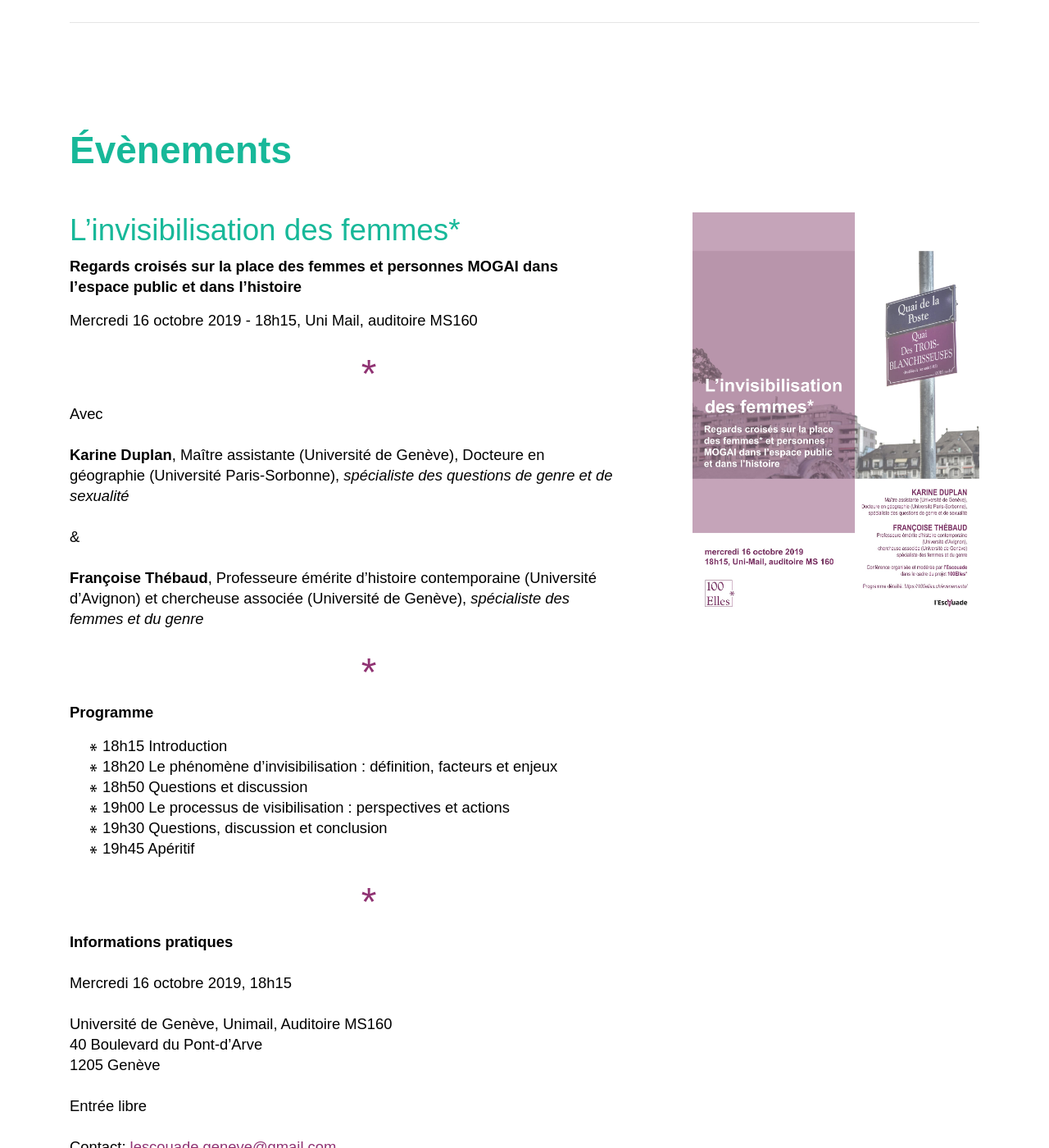
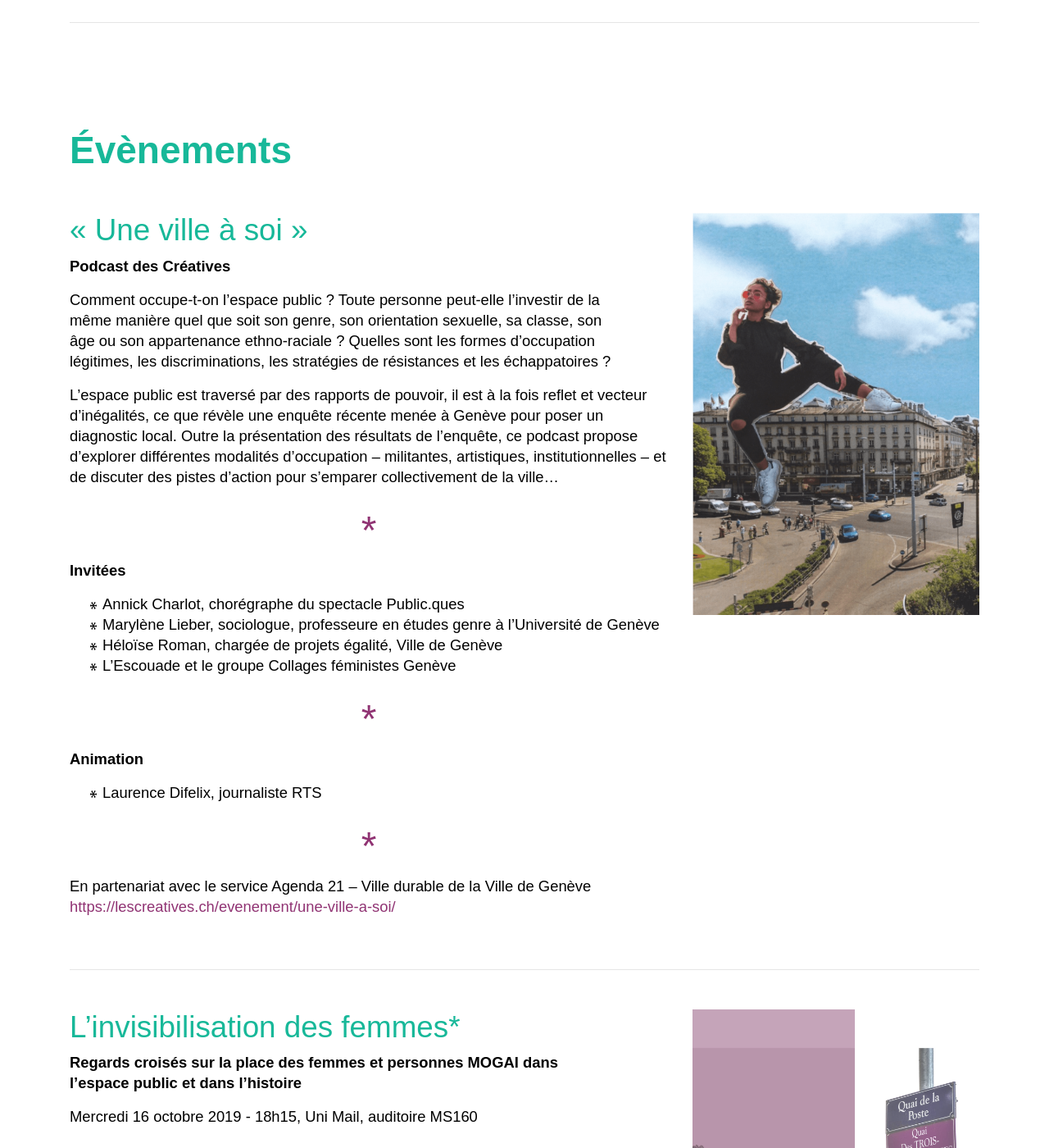
Before and after one commit to larucheio/100elles.ch, a Jekyll site: the page built from partenaires-collaboration-evenements/index.html, in a window 1280 px wide and 1400 px high, scrolled down 1350 px. Shown: the whole window at 82% size. Built offline with Jekyll 4.4.1, drawn with Linux system fonts in a browser that asks for light colours.

Commit message:
Ajout d'un évènement

```diff
--- a/partenaires-collaboration-evenements/index.html
+++ b/partenaires-collaboration-evenements/index.html
@@ -61,6 +61,51 @@ layout: main
 
 
     <h1>Évènements</h1>
+    <div class="row mt-5">
+      <div class="col-12 col-lg-8">
+        <h2>« Une ville à soi »</h2>
+        <p class="paragraph font-weight-bold">
+          Podcast des Créatives
+        </p>
+        <p class="paragraph">
+          Comment occupe-t-on l’espace public ? Toute personne peut-elle l’investir de la même manière quel que soit son genre, son orientation sexuelle, sa classe, son âge ou son appartenance ethno-raciale ? Quelles sont les formes d’occupation légitimes, les discriminations, les stratégies de résistances et les échappatoires ?
+        </p>
+        <p>
+          L’espace public est traversé par des rapports de pouvoir, il est à la fois reflet et vecteur d’inégalités, ce que révèle une enquête récente menée à Genève pour poser un diagnostic local. Outre la présentation des résultats de l’enquête, ce podcast propose d’explorer différentes modalités d’occupation – militantes, artistiques, institutionnelles – et de discuter des pistes d’action pour s’emparer collectivement de la ville…
+        </p>
+        <p class="paragraph text-center m-0 py-4 text-primary" style="font-size: 3rem;">*</p>
+        <p class="paragraph">
+          <b>Invitées</b>
+          <ul>
+            <li>Annick Charlot, chorégraphe du spectacle Public.ques</li>
+            <li>Marylène Lieber, sociologue, professeure en études genre à l’Université de Genève </li>
+            <li>Héloïse Roman, chargée de projets égalité, Ville de Genève</li>
+            <li>L’Escouade et le groupe Collages féministes Genève</li>
+          </ul>
+        </p>
+        <p class="paragraph text-center m-0 py-4 text-primary" style="font-size: 3rem;">*</p>
+        <p class="paragraph">
+          <b>Animation</b>
+          <ul>
+            <li>Laurence Difelix, journaliste RTS</li>
+          </ul>
+        </p>
+        <p class="paragraph text-center m-0 py-4 text-primary" style="font-size: 3rem;">*</p>
+        <p class="paragraph">
+          En partenariat avec le service Agenda 21 – Ville durable de la Ville de Genève
+          <br>
+          <a href="https://lescreatives.ch/evenement/une-ville-a-soi/">https://lescreatives.ch/evenement/une-ville-a-soi/</a>
+        </p>
+      </div>
+      <div class="col-12 col-lg">
+        <a href="/img/evenements/creatives-une-ville-a-soi.png">
+          <img src="/img/evenements/creatives-une-ville-a-soi.png" class="img-fluid" alt="une ville à soi - Podcast des Créatives" loading="lazy">
+        </a>
+      </div>
+    </div>
+
+    <hr class="my-5">
+
     <div class="row mt-5">
       <div class="col-12 col-lg-8">
         <h2>L’invisibilisation des femmes*</h2>
@@ -140,20 +185,20 @@ layout: main
       </div>
       <div class="col-12 col-lg">
         <a href="/img/evenements/espaces-nocturnes-flyer.pdf">
-          <img src="/img/evenements/espaces-nocturnes-flyer.jpg" class="img-fluid" alt="Affiche de Un atelier mobile dans le cadre de la Quinzaine de l'urbanisme">
+          <img src="/img/evenements/espaces-nocturnes-flyer.jpg" class="img-fluid" alt="Affiche de Un atelier mobile dans le cadre de la Quinzaine de l'urbanisme" loading="lazy">
         </a>
       </div>
       <div class="col-12 col-md-6 mt-4">
-        <img src="/img/evenements/espaces-nocturnes-1.jpg" class="img-fluid" alt="Un atelier mobile dans le cadre de la Quinzaine de l'urbanisme">
+        <img src="/img/evenements/espaces-nocturnes-1.jpg" class="img-fluid" alt="Un atelier mobile dans le cadre de la Quinzaine de l'urbanisme" loading="lazy">
       </div>
       <div class="col-12 col-md-6 mt-4">
-        <img src="/img/evenements/espaces-nocturnes-3.jpg" class="img-fluid" alt="Un atelier mobile dans le cadre de la Quinzaine de l'urbanisme">
+        <img src="/img/evenements/espaces-nocturnes-3.jpg" class="img-fluid" alt="Un atelier mobile dans le cadre de la Quinzaine de l'urbanisme" loading="lazy">
       </div>
       <div class="col-12 col-md-6 mt-4">
-        <img src="/img/evenements/espaces-nocturnes-2.jpg" class="img-fluid" alt="Un atelier mobile dans le cadre de la Quinzaine de l'urbanisme">
+        <img src="/img/evenements/espaces-nocturnes-2.jpg" class="img-fluid" alt="Un atelier mobile dans le cadre de la Quinzaine de l'urbanisme" loading="lazy">
       </div>
       <div class="col-12 col-md-6 mt-4">
-        <img src="/img/evenements/espaces-nocturnes-4.jpg" class="img-fluid" alt="Un atelier mobile dans le cadre de la Quinzaine de l'urbanisme">
+        <img src="/img/evenements/espaces-nocturnes-4.jpg" class="img-fluid" alt="Un atelier mobile dans le cadre de la Quinzaine de l'urbanisme" loading="lazy">
       </div>
     </div>
 
@@ -167,10 +212,10 @@ layout: main
       </div>
       <div class="col-12 col-lg">
         <a href="/img/evenements/bastions_egalite.png">
-          <img src="/img/evenements/bastions_egalite.png" class="img-fluid" alt="Bastions de l'égalité">
+          <img src="/img/evenements/bastions_egalite.png" class="img-fluid" alt="Bastions de l'égalité" loading="lazy">
         </a>
         <a href="/img/evenements/bastions_egalite2.jpg" class="d-block mt-3">
-          <img src="/img/evenements/bastions_egalite2.jpg" class="img-fluid" alt="Bastions de l'égalité">
+          <img src="/img/evenements/bastions_egalite2.jpg" class="img-fluid" alt="Bastions de l'égalité" loading="lazy">
         </a>
       </div>
     </div>
@@ -198,10 +243,10 @@ layout: main
       </div>
       <div class="col-12 col-lg">
         <a href="/img/evenements/frontieres_en_tous_genre1.jpg">
-          <img src="/img/evenements/frontieres_en_tous_genre1.jpg" class="img-fluid" alt="Frontières en tous genre">
+          <img src="/img/evenements/frontieres_en_tous_genre1.jpg" class="img-fluid" alt="Frontières en tous genre" loading="lazy">
         </a>
         <a href="/img/evenements/frontieres_en_tous_genre2.jpg" class="d-block mt-3">
-          <img src="/img/evenements/frontieres_en_tous_genre2.jpg" class="img-fluid" alt="Frontières en tous genre">
+          <img src="/img/evenements/frontieres_en_tous_genre2.jpg" class="img-fluid" alt="Frontières en tous genre" loading="lazy">
         </a>
       </div>
     </div>
@@ -226,7 +271,7 @@ layout: main
         </p>
       </div>
       <div class="col-12 col-lg">
-        <img src="/img/inauguration-graviere.png" class="img-fluid" alt="Affiche de la soirée d'inauguration du projet 100 Elles* à la Gravière, Genève.">
+        <img src="/img/inauguration-graviere.png" class="img-fluid" alt="Affiche de la soirée d'inauguration du projet 100 Elles* à la Gravière, Genève." loading="lazy">
       </div>
     </div>
 
```
Also changed, not shown: img/evenements/creatives-une-ville-a-soi.png (added).
